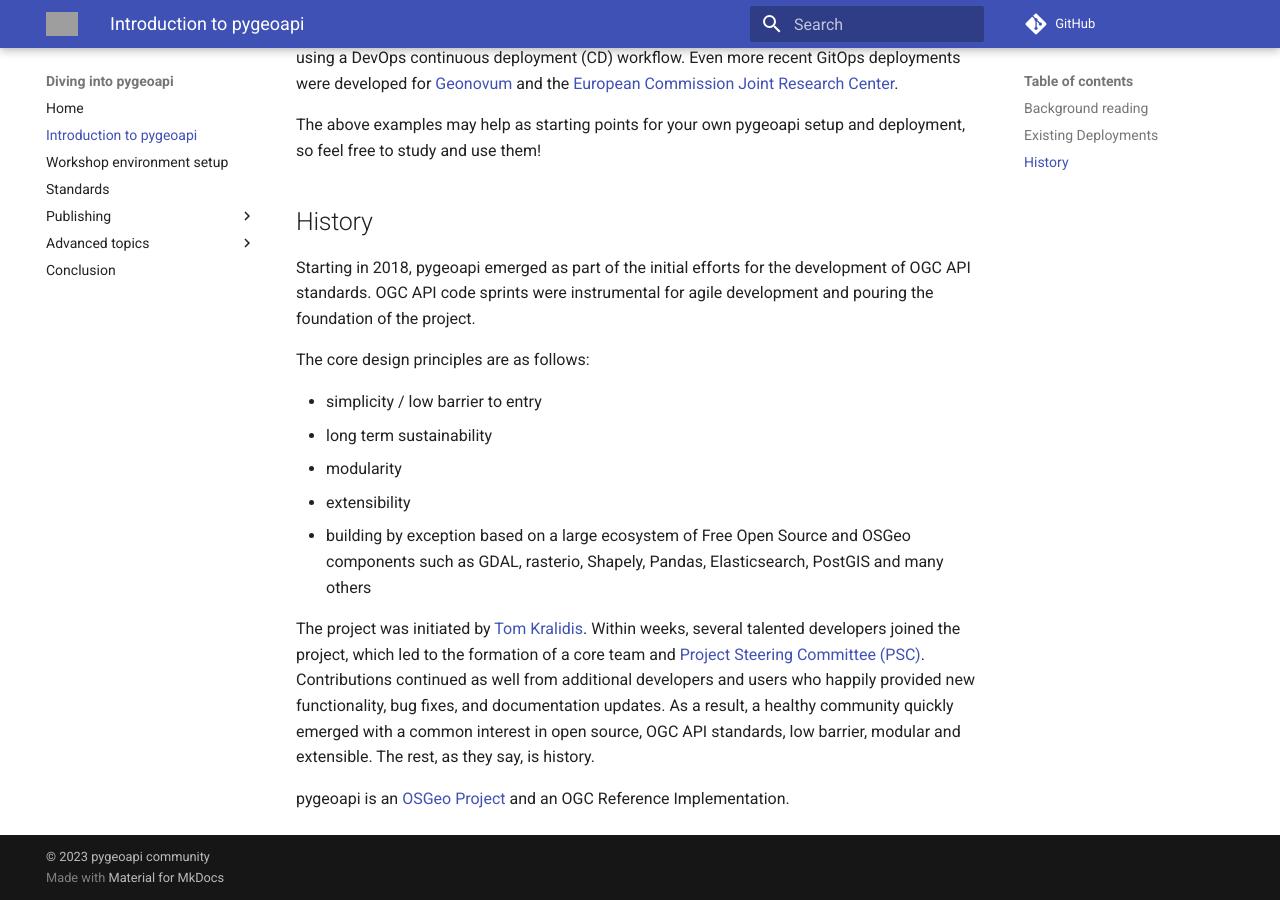
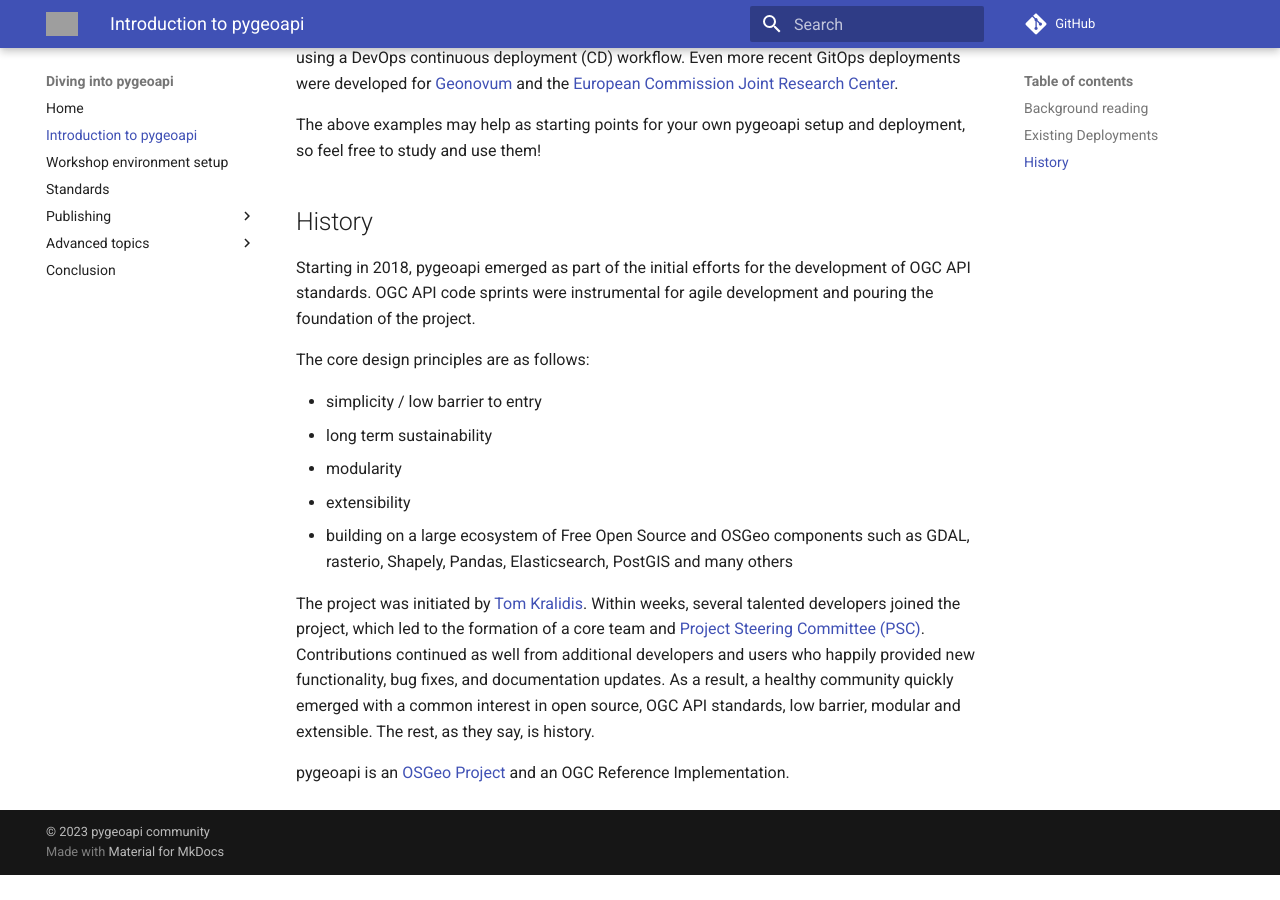
Before and after one commit to geopython/diving-into-pygeoapi, an MkDocs documentation site: the page built from workshop/content/docs/introduction.md, in a window 1280 px wide and 900 px high, scrolled down 1017 px. Built offline with MkDocs 1.6.1 and Material for MkDocs 9.7.7, drawn with Linux system fonts in a browser that asks for light colours; comment, search, counter and statistics services are not loaded; after the commit the page ends 1892 px from its top, so only the background shows below that; grey boxes are pictures that could not be loaded.

Commit message:
address PR comments

```diff
--- a/workshop/content/docs/introduction.md
+++ b/workshop/content/docs/introduction.md
@@ -53,8 +53,7 @@ The core design principles are as follows:
 - long term sustainability
 - modularity
 - extensibility
-- building by exception based on a large ecosystem of Free Open Source and OSGeo
-  components such as GDAL, rasterio, Shapely, Pandas, Elasticsearch, PostGIS and many others
+- building on a large ecosystem of Free Open Source and OSGeo components such as GDAL, rasterio, Shapely, Pandas, Elasticsearch, PostGIS and many others
 
 The project was initiated by [Tom Kralidis](https://github.com/tomkralidis). Within weeks, several talented
 developers joined the project, which led to the formation of a core team and [Project Steering Committee (PSC)](https://pygeoapi.io/community/psc). Contributions continued
```
Also changed, not shown: workshop/content/docs/index.md (+1 -1 lines), workshop/content/docs/publishing/first.md (+1 -1 lines), 1 other file.
